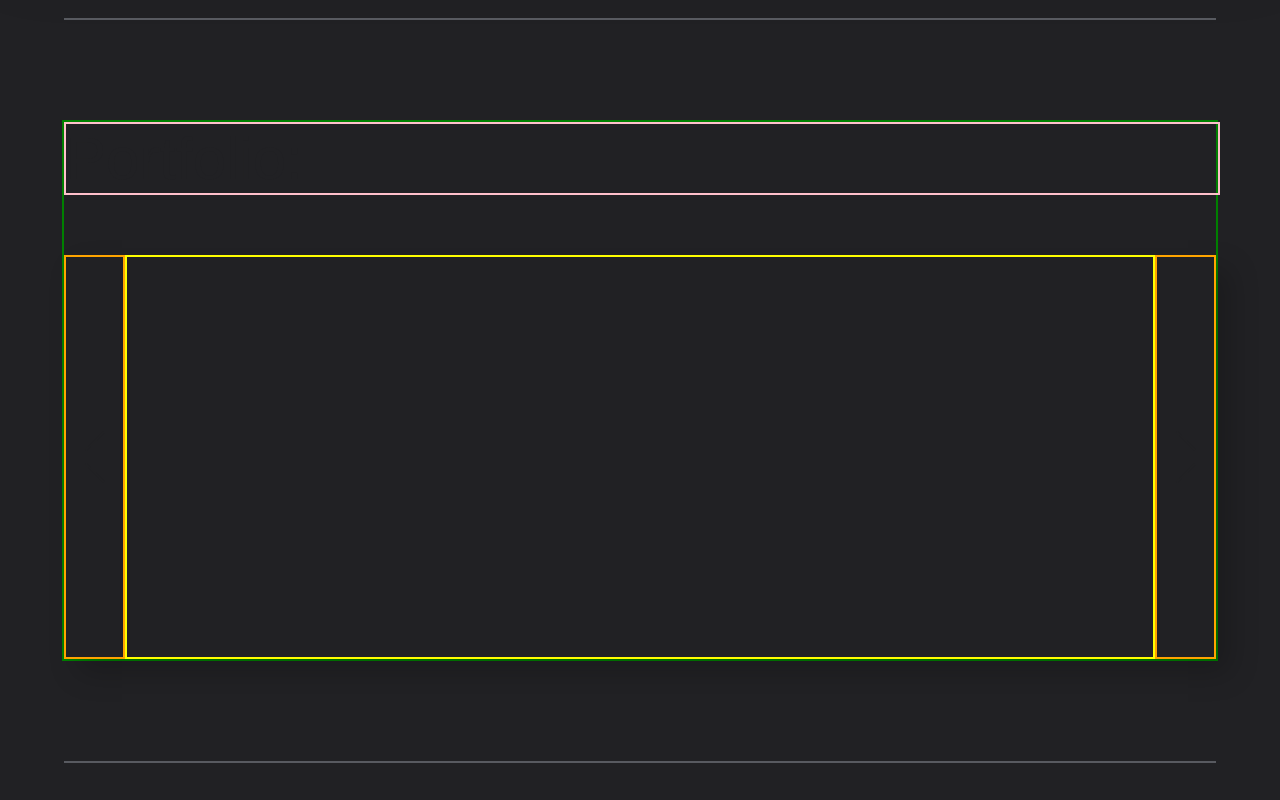
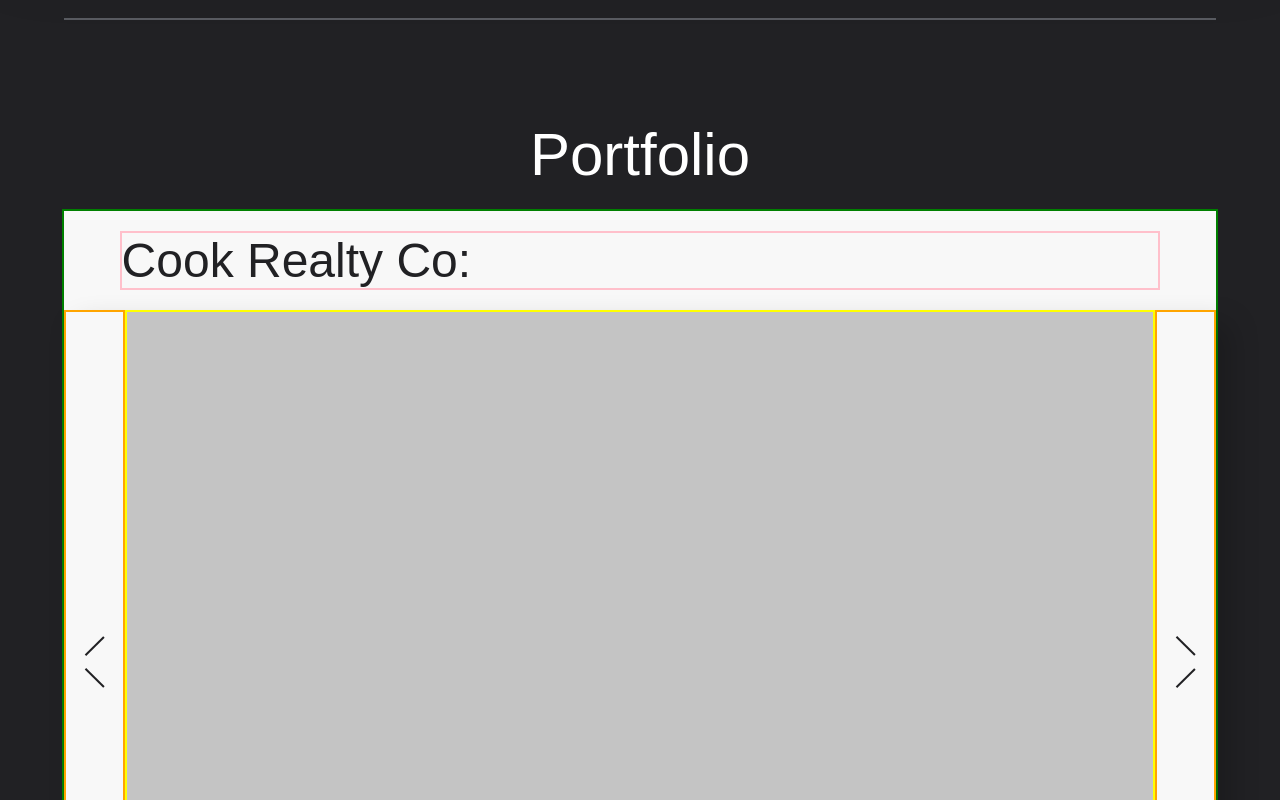
Before and after one commit to Zach-Cook/ZachCook, a React (Create React App) app in the folder frontend/: page / in a window 1280 px wide. Shown: the part 940-1740 px from the top of the page. Built offline with nearby package versions, Linux system fonts and the light colour scheme.

Commit message:
created the title container and also adjusted some of the margin for some of the items

```diff
--- a/frontend/src/App.js
+++ b/frontend/src/App.js
@@ -7,6 +7,7 @@
 import SkillsContainer from './containers/skills'
 import BarContainer from './containers/bar'
 import PortfolioContainer from './containers/portfolio';
+import TitleContainer from './containers/title';
 import AboutContainer from './containers/about';
 import ResumeContainer from './containers/resume';
 import ContactContainer from './containers/contact';
@@ -25,11 +26,14 @@
       <MainContainer>
         <SkillsContainer/>
         <BarContainer/>
+        <TitleContainer title='Portfolio'/>
         <PortfolioContainer/>
         <BarContainer/>
+        <TitleContainer title='About'/>
         <AboutContainer/>
         <ResumeContainer/>
         <BarContainer/>
+        <TitleContainer title='Contact'/>
         <ContactContainer/>
       </MainContainer>
 
--- a/frontend/src/components/about/styles/abouts.js
+++ b/frontend/src/components/about/styles/abouts.js
@@ -50,6 +50,10 @@
     margin: 5px 0;
     color: #0D6BBA;
 
+    &:nth-child(1) {
+        margin-top: 50px;
+    }
+
     &:nth-child(3) {
         margin-bottom: 50px;
     }
--- a/frontend/src/components/contact/styles/contact.js
+++ b/frontend/src/components/contact/styles/contact.js
@@ -24,7 +24,7 @@
 
     width: 100%;
     background: #ffffff;
-    box-shadow: 14px 14px 28px rgba(255, 255, 255, 0.2);
+    // box-shadow: 7px 7px 14px rgba(255, 255, 255, 0.2);
     border-radius: 20px;
 
     display: flex;
--- a/frontend/src/components/index.js
+++ b/frontend/src/components/index.js
@@ -7,3 +7,4 @@
 export { default as About } from './about';
 export { default as Resume } from './resume';
 export { default as Contact } from './contact';
+export { default as Title } from './title';
--- a/frontend/src/components/portfolio/styles/portfolio.js
+++ b/frontend/src/components/portfolio/styles/portfolio.js
@@ -5,28 +5,31 @@
 
     width: 90%;
     margin: 0;
+    display: flex;
+    flex-direction: column;
+    align-items: center;
+    border: 2px solid green;
 
-    border: 2px solid green;
+    background: #f8f8f8;
 `;
 
 export const TitleFrame = styled.div`
-    width: 100%;
+    width: 90%;
     border: 2px solid pink;
 
-    margin-top: 0px;
-    margin-bottom: 60px;
+    margin-top: 20px;
+    margin-bottom: 20px;
     display: flex;
     justify-content: flex-start;
 
 `;
 
-export const TitleText = styled.h2`
+export const TitleText = styled.h4`
     margin: 0;
-    font-family: Lora;
+    font-family: Arial, Helvetica, sans-serif;
     font-style: normal;
-    font-weight: normal;
-    font-size: 60px;
-    font-family: Arial, Helvetica, sans-serif;
+    font-weight: 100;
+    font-size: 48px;
     color: #212124;
 
 `
@@ -52,7 +55,7 @@
 
 
     border: 2px solid orange;
-    height: 400px;
+    height: 700px;
 
 `;
 
@@ -94,8 +97,8 @@
 
     width: 90%;
 
-    height: 400px;
-
+    height: 700px;
+    background: #C4C4C4;
     border: 2px solid yellow;
 
 `;
--- /dev/null
+++ b/frontend/src/components/title/index.js
@@ -0,0 +1,14 @@
+import React from 'react';
+
+
+import { TitleFrame, TitleText } from './styles/title';
+
+
+export default function Title({children, ...restProps}){
+    return <TitleFrame {...restProps}>{children}</TitleFrame>
+}
+
+
+Title.TitleText = function TitleTitleText({children, ...restProps}){
+    return <TitleText {...restProps}>{children}</TitleText>
+}
--- /dev/null
+++ b/frontend/src/components/title/styles/title.js
@@ -0,0 +1,22 @@
+import styled from 'styled-components';
+
+export const TitleFrame = styled.div`
+
+    display: flex;
+    justify-content: ${props => props.justifyContent ? props.justifyContent : "flex-start"};
+    width: 90%;
+    margin-bottom: 20px;
+`;
+
+
+export const TitleText = styled.h2`
+
+
+    margin: 0;
+    font-family: Arial, Helvetica, sans-serif;
+    font-style: normal;
+    font-weight: 100;
+    font-size: 60px;
+    color: #FFFFFF;
+
+`;
--- a/frontend/src/containers/about.js
+++ b/frontend/src/containers/about.js
@@ -16,7 +16,7 @@
         <>
             <About>
                 <About.AboutFrameInner>
-                    <About.TitleText>About:</About.TitleText>
+                    {/* <About.TitleText>About:</About.TitleText> */}
                     <About.TextFrame>
                         <About.Text>- My name is Zach Cook. I graduated from the University of Kansas in 2019 with a Bachelors in Information Systems.</About.Text>
                         <About.Text>- Although not jumping directly into the software industry after graduation, I worked for my family's organization to develop many useful applications.</About.Text>
--- a/frontend/src/containers/portfolio.js
+++ b/frontend/src/containers/portfolio.js
@@ -10,7 +10,7 @@
 
             <Portfolio>
                 <Portfolio.TitleFrame>
-                    <Portfolio.TitleText>Portfolio:</Portfolio.TitleText>
+                    <Portfolio.TitleText>Cook Realty Co:</Portfolio.TitleText>
                 </Portfolio.TitleFrame>
                 <Portfolio.PortfolioBox>
                     <Portfolio.PortfolioBoxInnerArrowFrame>
--- /dev/null
+++ b/frontend/src/containers/title.js
@@ -0,0 +1,17 @@
+import React from 'react';
+
+import { Title } from '../components';
+
+
+
+
+export default function TitleContainer(props){
+
+    return (
+
+        <Title justifyContent={"center"}>
+            <Title.TitleText >{props.title}</Title.TitleText>
+        </Title>
+
+    )
+}
```
